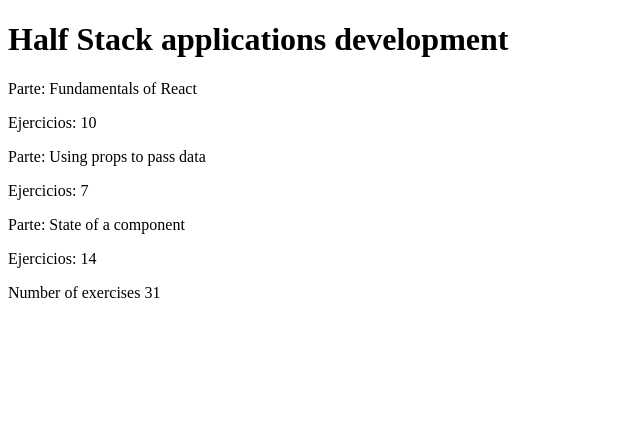
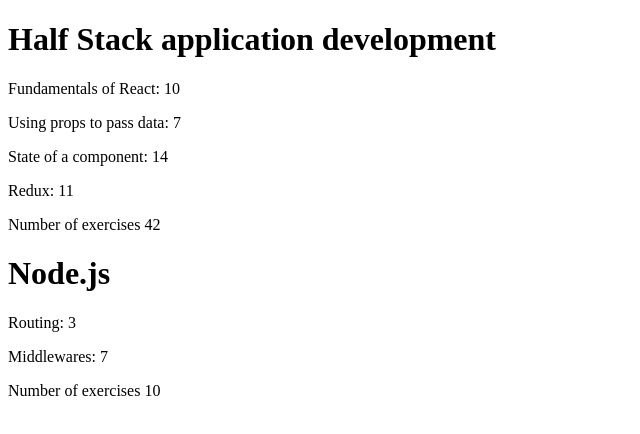
Before and after one commit to abel1994-mza/Curso-fullstack-open, a React (Vite) app: page / in a window 1280 px wide. Shown: the top 434 px of the page, without its empty margins (0-640 px from the left). Built offline with nearby package versions, Linux system fonts and the light colour scheme.

Commit message:
Ejercicio 2.5: Módulo separado paso 10

```diff
--- a/src/App.jsx
+++ b/src/App.jsx
@@ -1,53 +1,56 @@
-const Header = (props) => {
-  console.log(props);
-  return <h1>{props.course}</h1>;
-};
-
-const Content = ({ part, exercises }) => {
-  console.log(part, exercises);
-  return (
-    <>
-      <p>Parte: {part}</p>
-      <p>Ejercicios: {exercises}</p>
-    </>
-  );
-};
-const Total = ({ parts }) => {
-  const total = parts.reduce((sum, part) => sum + part.exercises, 0);
-  console.log(total);
-  return (
-    <>
-      <p>Number of exercises {total}</p>
-    </>
-  );
-};
+import Course from "./componentes/Course";
 
 const App = () => {
-  const course = {
-    name: "Half Stack applications development",
+  const courses = [
+    {
+      name: "Half Stack application development",
+      id: 1,
       parts: [
         {
           name: "Fundamentals of React",
           exercises: 10,
+          id: 1,
         },
         {
           name: "Using props to pass data",
           exercises: 7,
+          id: 2,
         },
         {
           name: "State of a component",
           exercises: 14,
+          id: 3,
+        },
+        {
+          name: "Redux",
+          exercises: 11,
+          id: 4,
         },
       ],
-  };
+    },
+    {
+      name: "Node.js",
+      id: 2,
+      parts: [
+        {
+          name: "Routing",
+          exercises: 3,
+          id: 1,
+        },
+        {
+          name: "Middlewares",
+          exercises: 7,
+          id: 2,
+        },
+      ],
+    },
+  ];
 
   return (
     <>
-      <Header course={course.name} />
-      {course.parts.map((part) => (
-        <Content key={part.name} part={part.name} exercises={part.exercises} />
+      {courses.map((course) => (
+        <Course key={course.id} course={course} exercises={course.exercises} />
       ))}
-      <Total parts={course.parts} />
     </>
   );
 };
--- /dev/null
+++ b/src/componentes/Course.jsx
@@ -0,0 +1,38 @@
+const Header = (props) => {
+  console.log(props);
+  return <h1>{props.course}</h1>;
+};
+
+const Content = ({ parts }) => {
+  console.log(parts);
+  return (
+    <>
+      {parts.map((part) => (
+        <p key={part.id}>
+          {part.name}: {part.exercises}
+        </p>
+      ))}
+    </>
+  );
+};
+const Total = ({ parts }) => {
+  const total = parts.reduce((sum, part) => sum + part.exercises, 0);
+  console.log(total);
+  return (
+    <>
+      <p>Number of exercises {total}</p>
+    </>
+  );
+};
+
+const Course = ({ course }) => {
+  return (
+    <div>
+      <Header course={course.name} />
+      <Content parts={course.parts} exercises={course.exercises} />
+      <Total parts={course.parts} />
+    </div>
+  );
+};
+
+export default Course;
```
Lines whose indentation alone changed are shown as unchanged.
